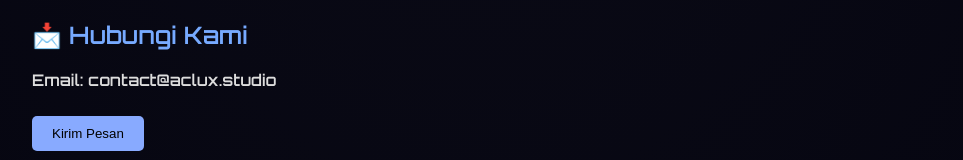
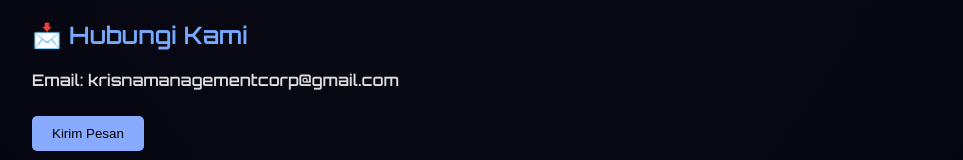
Before and after one commit to andi251071/aclux-website, a plain HTML site: page index.html in a window 1280 px wide. Shown: the part 1276-1436 px from the top of the page, without its empty margins (158-1121 px from the left). Drawn offline with Linux system fonts and the light colour scheme.

Commit message:
Update index.html

```diff
--- a/index.html
+++ b/index.html
@@ -89,7 +89,7 @@
 
   <section>
     <h2>📩 Hubungi Kami</h2>
-    <p>Email: contact@aclux.studio</p>
+    <p>Email: krisnamanagementcorp@gmail.com</p>
     <p><button class="button" onclick="window.location.href='mailto:contact@aclux.studio'">Kirim Pesan</button></p>
   </section>
 
```
